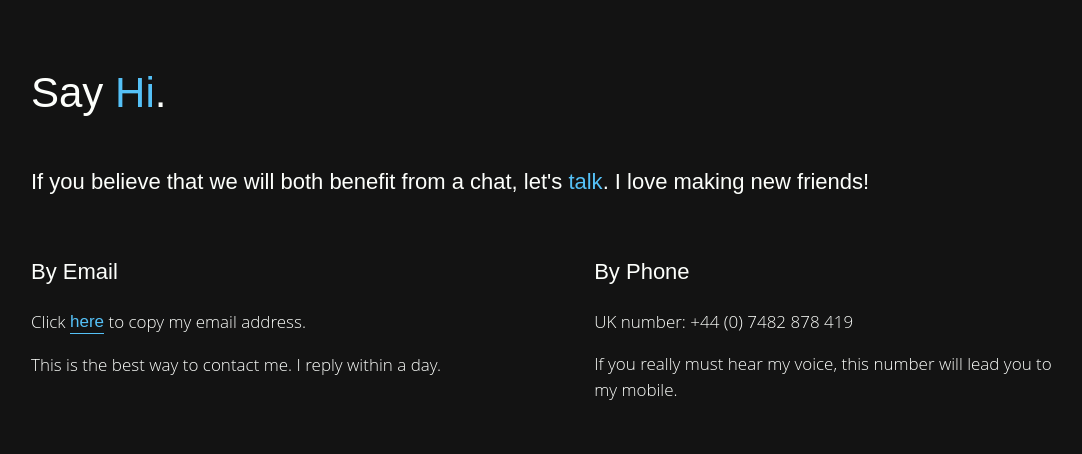
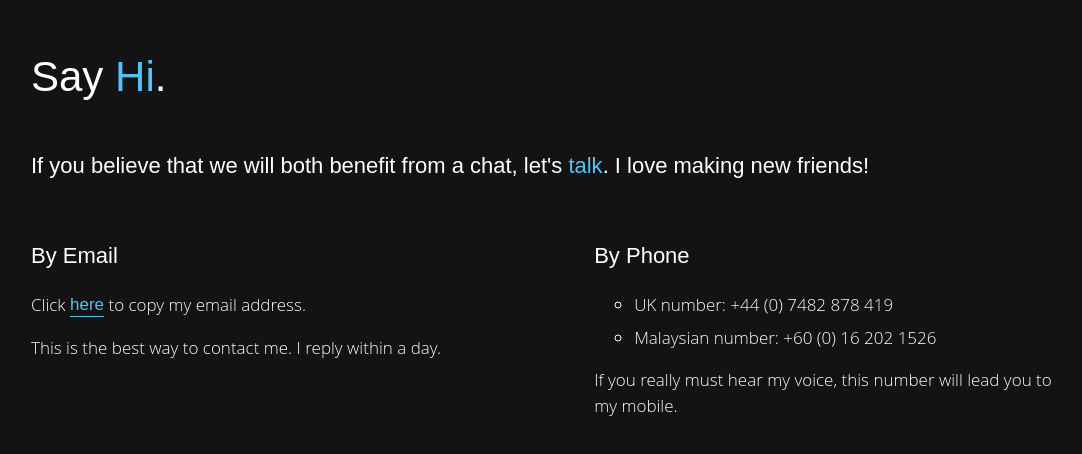
Before and after one commit to pamelachia/portfolio, a React (Create React App) app: page / in a window 1280 px wide. Shown: the part 3868-4322 px from the top of the page, without its empty margins (97-1179 px from the left). Built offline with nearby package versions, Linux system fonts and the light colour scheme; what webfontloader would draw is missing.

Commit message:
Added malaysian number

```diff
--- a/src/components/Sections/Contacts.jsx
+++ b/src/components/Sections/Contacts.jsx
@@ -50,6 +50,14 @@ class Contacts extends Component {
             ${mq.small(css`
                 padding-bottom: 100px;
             `)};
+
+            ul {
+                list-style-type: circle;
+            }
+
+            li {
+                margin-top: 7px;
+            }
         `;
 
         const gridStyle = css`
@@ -90,10 +98,16 @@ class Contacts extends Component {
                             </p>
                         </Contact>
                         <Contact title="By Phone">
-                            <p>
-                                UK number: +{69 - 25} ({5 - 5}) {3189 + 4293}{" "}
-                                {1283 - 405} {2349 - 1930}
-                            </p>
+                            <ul>
+                                <li>
+                                    UK number: +{69 - 25} ({5 - 5}){" "}
+                                    {3189 + 4293} {1283 - 405} {2349 - 1930}
+                                </li>
+                                <li>
+                                    Malaysian number: +{102 - 42} ({8 - 8}){" "}
+                                    {49 - 33} {403 - 201} {2837 - 1311}
+                                </li>
+                            </ul>
                             <p>
                                 If you really must hear my voice, this number
                                 will lead you to my mobile.
```
